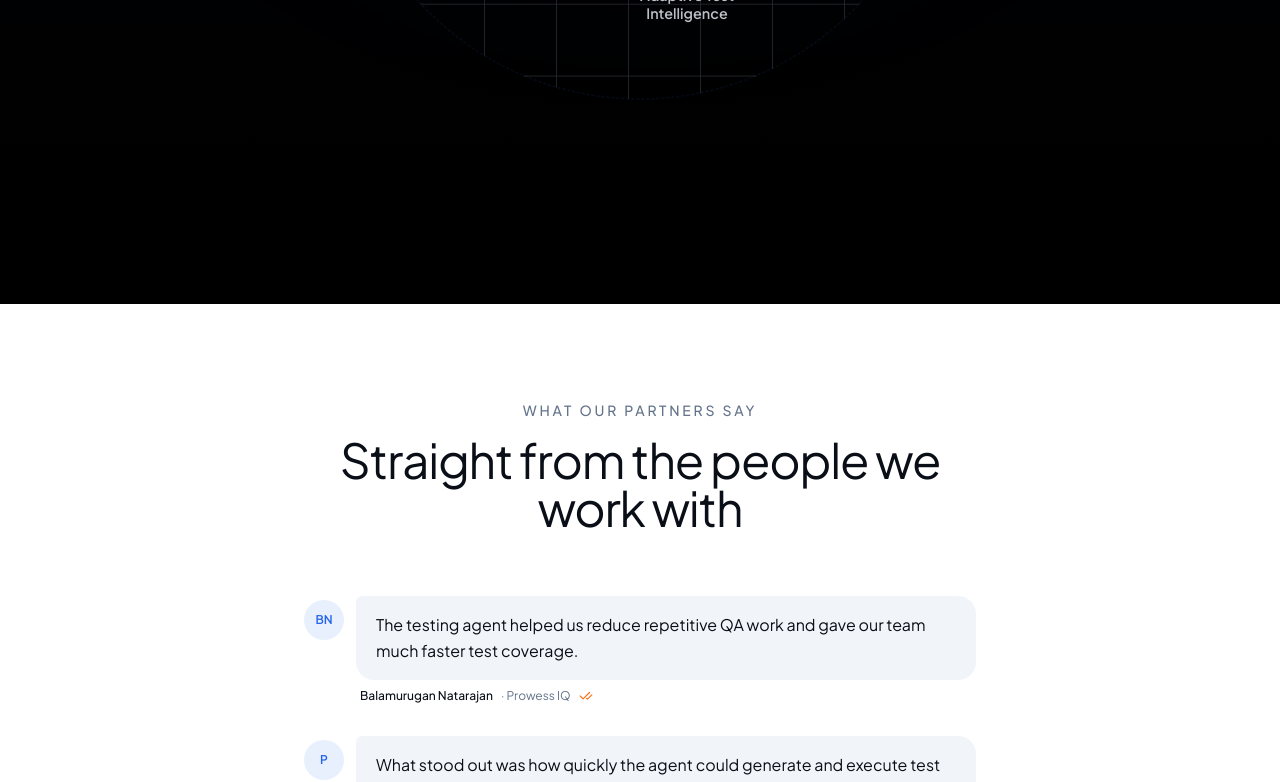
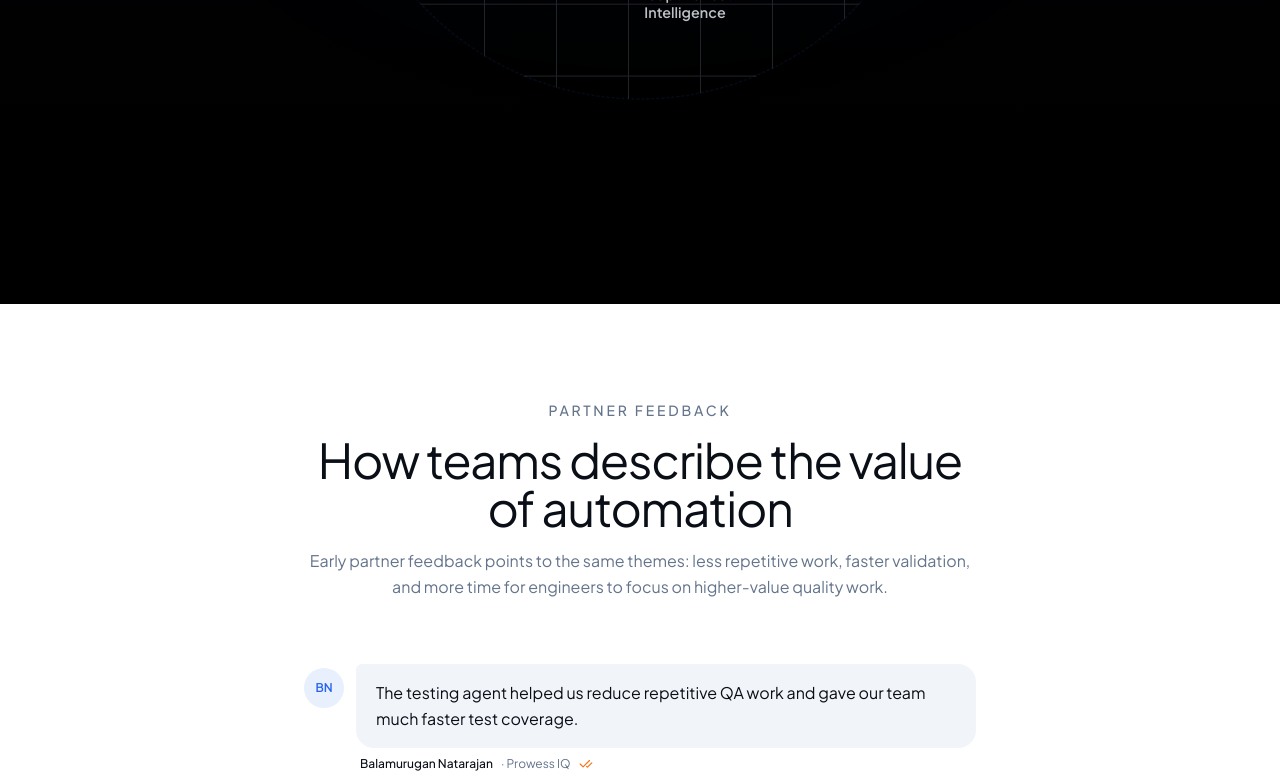
Before and after one commit to adhithyakumaran/Apexweb, a Next.js app: page / in a window 1280 px wide. Shown: the part 4053-4835 px from the top of the page. Built offline with nearby package versions, Linux system fonts and the light colour scheme.

Commit message:
Refine testimonial section positioning

```diff
--- a/src/components/sections/testimonials.tsx
+++ b/src/components/sections/testimonials.tsx
@@ -28,11 +28,16 @@ export function Testimonials() {
           transition={{ duration: 0.65, ease: smoothEase }}
         >
           <p className="text-sm font-medium uppercase tracking-[0.2em] text-muted-foreground">
-            What our partners say
+            Partner feedback
           </p>
           <h2 className="mt-4 text-3xl font-normal tracking-tight text-foreground sm:text-4xl lg:text-5xl">
-            Straight from the people we work with
+            How teams describe the value of automation
           </h2>
+          <p className="mt-4 text-base leading-relaxed text-muted-foreground">
+            Early partner feedback points to the same themes: less repetitive
+            work, faster validation, and more time for engineers to focus on
+            higher-value quality work.
+          </p>
         </motion.div>
 
         <div className="mx-auto mt-16 flex max-w-2xl flex-col gap-8">
```
